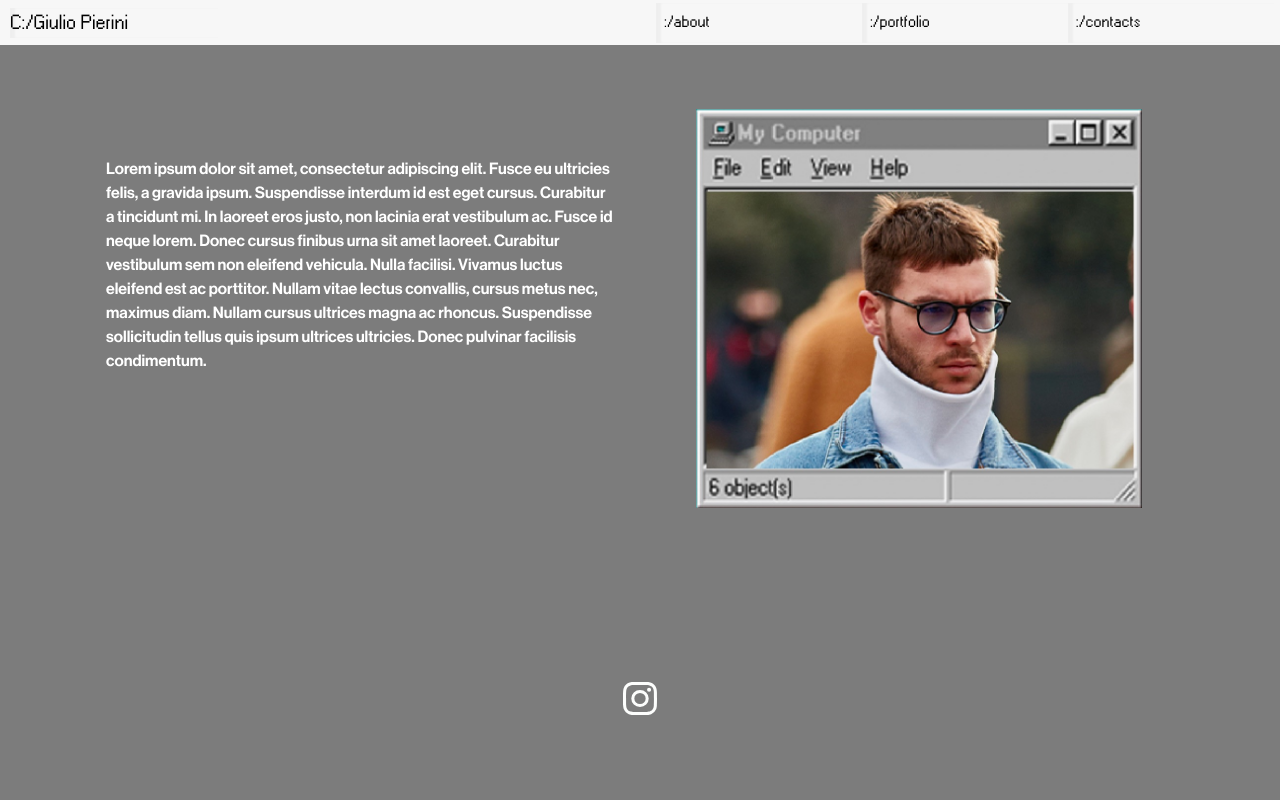
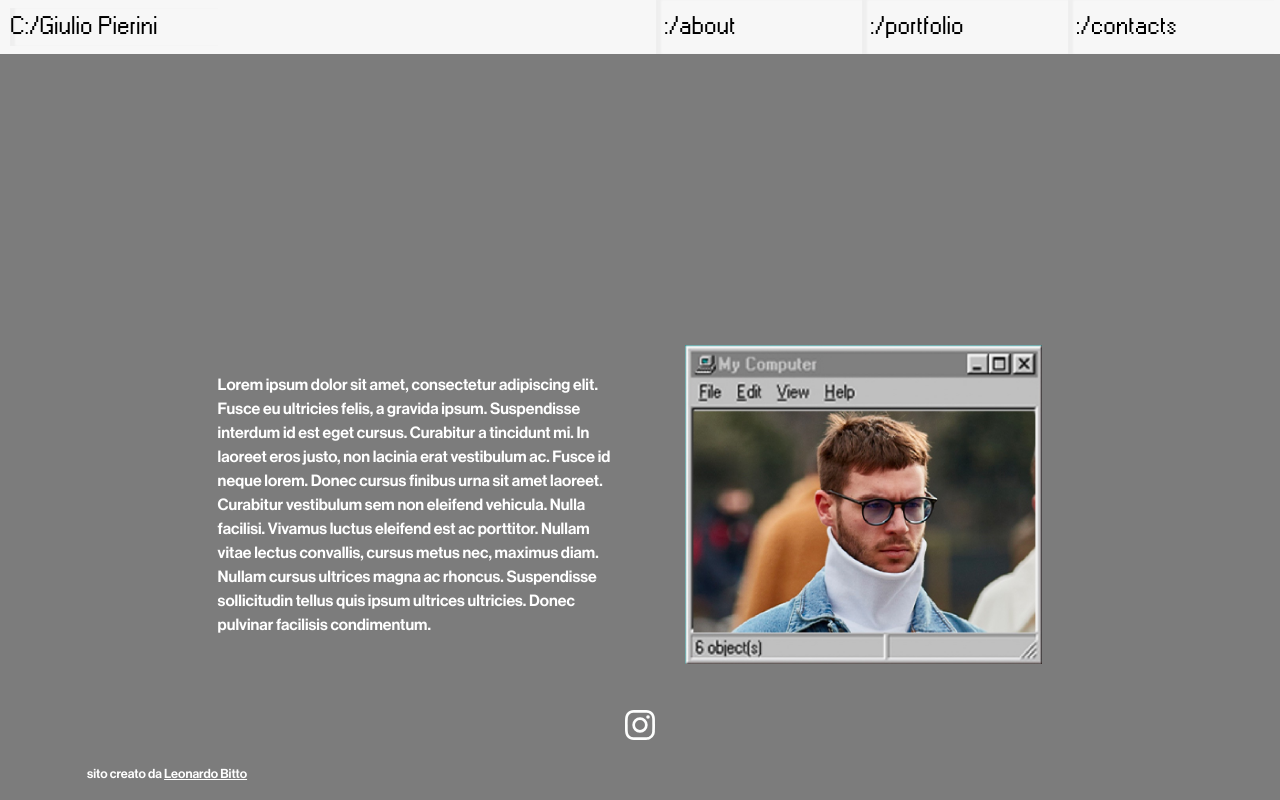
Before and after one commit to leoBitto/sito_fotografo, a Django app: page /about in a window 1280 px wide. Run offline with Django 3.2, Linux system fonts and the light colour scheme; data comes from the database, SQL or seed files in the repository.

Commit message:
versione sana e ultimata

```diff
--- a/static/css/about.css
+++ b/static/css/about.css
@@ -8,13 +8,19 @@ html body{
     font-family: "Neue";
     color: white;
     width:100vw;
-}
-.container{
-    position:relative;
-    height: 90vh;
+    height:100vh;
     display:flex;
     flex-flow: column;
     justify-content: space-between;
+}
+
+#content{
+    z-index:-5;
+    display:flex;
+    flex-flow: row-reverse;
+    margin-top:4em;
+    margin-left: 10%;
+    margin-right: 10%;
 }
 
 .img_profilo{
@@ -36,18 +42,10 @@ html body{
 .bio{
     align-items: center;
 }
-.insta_logo img{
-   width:3%;
-   margin-top: 75px;
-   margin-bottom: 50px;
-}
 
 @media only screen and (max-width:768px){
-    .insta_logo img{
-        width:8%;
-    }
+
     #content{
         flex-flow:column;
     }
-
 }
--- /dev/null
+++ b/static/css/footer.css
@@ -0,0 +1,22 @@
+
+
+.footer p{
+    font-size: 0.8em;
+    padding-left: 5px;
+}
+
+#myname{
+    color:white !important;
+}
+
+.insta_logo img{
+    width:30px;
+    margin-top: 25px;
+    margin-bottom: 25px;
+}
+
+@media only screen and (max-width:500px){
+    .insta_logo img{
+        width:40px;
+    }
+}
--- a/static/css/navbar.css
+++ b/static/css/navbar.css
@@ -6,12 +6,13 @@
 }
 .navbar a{
     color:black !important;
+    font-size: 1.25em !important;
 }
 .navbar{
     width: 100vw;
-    height: 45px;
     padding: 0px !important;
     font-family: "Win";
+    font-size: 1.25em;
     color:black;
     background-color: rgb(247, 247, 247);
 }
--- a/templates/about.html
+++ b/templates/about.html
@@ -10,6 +10,7 @@
         <meta name="viewport" content="width=device-width, initial-scale=1">
         <link rel="stylesheet" type="text/css" href="{% static '/css/about.css' %}">
         <link rel="stylesheet" type="text/css" href="{% static '/css/navbar.css' %}">
+        <link rel="stylesheet" type="text/css" href="{% static '/css/footer.css' %}">
         <link href="https://cdn.jsdelivr.net/npm/bootstrap@5.0.0-beta3/dist/css/bootstrap.min.css" rel="stylesheet" integrity="sha384-eOJMYsd53ii+scO/bJGFsiCZc+5NDVN2yr8+0RDqr0Ql0h+rP48ckxlpbzKgwra6" crossorigin="anonymous">
     </head>
     <body>
@@ -34,13 +35,7 @@
                 </div>
             </div>
 
-            <div class="insta_logo container-fluid">
-                <a href="#">
-                    <img class="mx-auto d-block img-fluid" src="{% static '/images/insta_logo.svg' %}">
-                </a>
-            </div>
-        </div>
-
+        {% include 'footer.html' %}
 
         <script src="https://code.jquery.com/jquery-3.5.1.min.js" integrity="sha256-9/aliU8dGd2tb6OSsuzixeV4y/faTqgFtohetphbbj0=" crossorigin="anonymous"></script>
         <script src="https://cdn.jsdelivr.net/npm/@popperjs/core@2.9.1/dist/umd/popper.min.js" integrity="sha384-SR1sx49pcuLnqZUnnPwx6FCym0wLsk5JZuNx2bPPENzswTNFaQU1RDvt3wT4gWFG" crossorigin="anonymous"></script>
--- /dev/null
+++ b/templates/footer.html
@@ -0,0 +1,9 @@
+{% load static %}
+
+<footer class="footer insta_logo">
+    <a href="https://www.instagram.com/giuliopierini_photography/" target="_blank" rel="noopener noreferrer">
+        <img class="mx-auto d-block img-fluid" src="{% static '/images/insta_logo.svg' %}">
+    </a>
+    <p> sito creato da <a id="myname" href="https://github.com/leoBitto" target="_blank" rel="noopener noreferrer">Leonardo Bitto</a></p>
+
+</footer>
```
Also changed, not shown: static/css/contacts.css (+6 -10 lines), static/css/portfolio.css (+4 -5 lines), templates/contacts.html (+4 -8 lines), templates/portfolio.html (+3 -7 lines).
